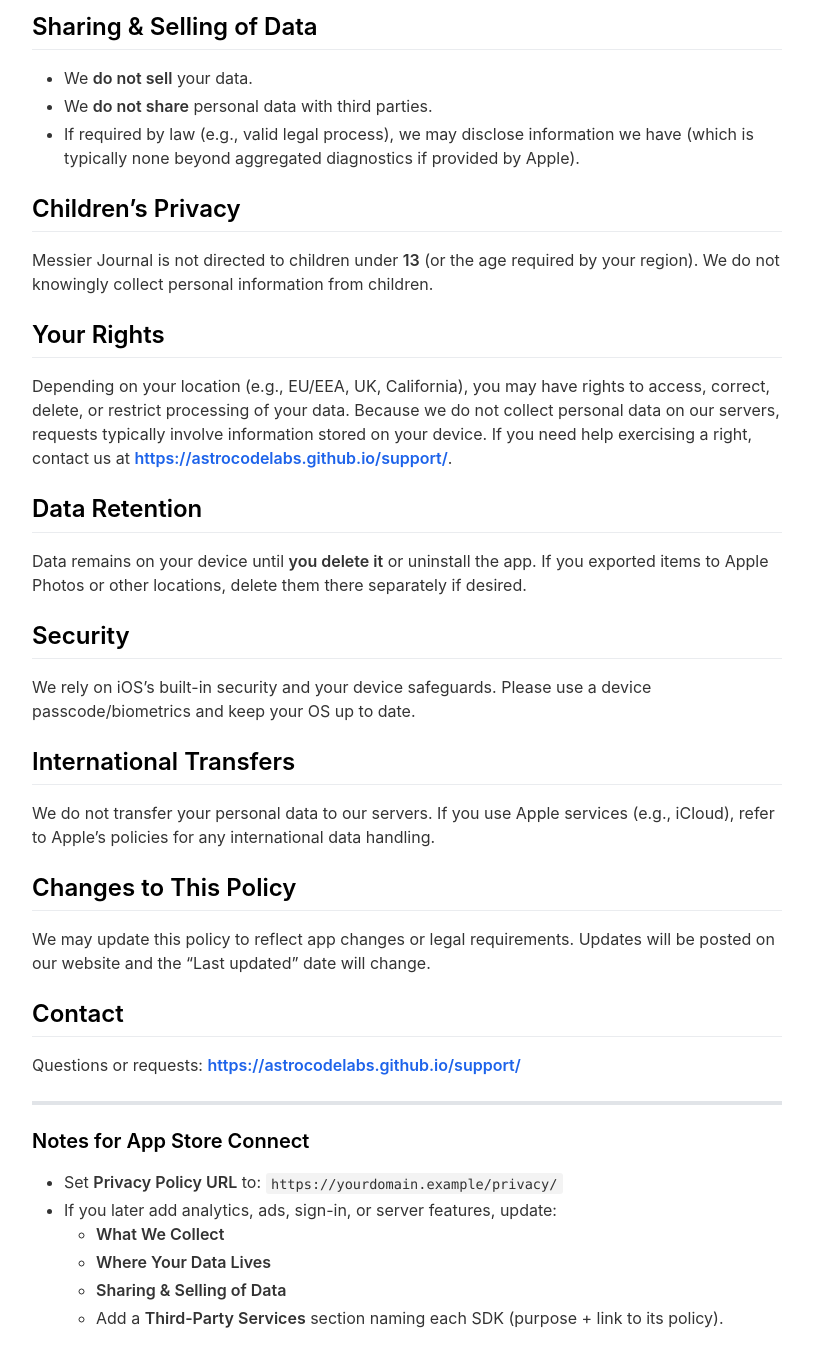
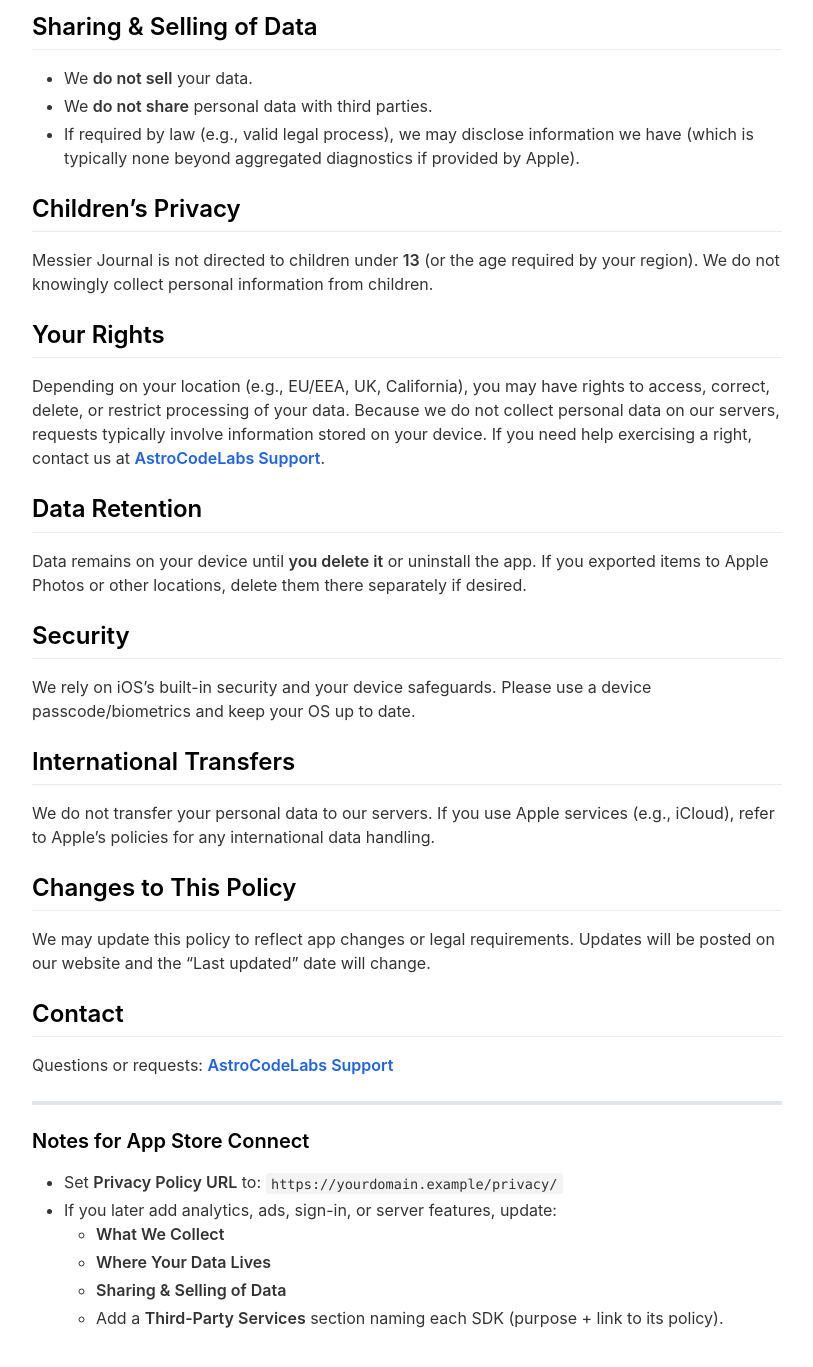
Before and after one commit to AstroCodeLabs/astrocodelabs.github.io, a Jekyll site: the page built from _pages/privacypolicy.md, in a window 1280 px wide and 1400 px high, scrolled down 1130 px. Shown: the top 1367 px of the window, without its empty margins (233-1046 px from the left). Built offline with Jekyll 4.4.1, drawn with Linux system fonts in a browser that asks for light colours; nearby versions of some CDN libraries; some of the changed lines change nothing that is shown; some of the changed text lies outside the part shown.

Commit message:
Update privacypolicy.md

```diff
--- a/_pages/privacypolicy.md
+++ b/_pages/privacypolicy.md
@@ -9,7 +9,7 @@
 
 **App:** Messier Journal
 **Developer:** Damon Degner (“we,” “us,” or “our”)
-**Contact:** [https://astrocodelabs.github.io/support/](AstroCodeLabs Support)
+**Contact:** [AstroCodeLabs Support](https://astrocodelabs.github.io/support/)
 **Website:** [https//:astrocodelab.github.io](https://astrocodelab.github.io)
 
 ---
@@ -43,7 +43,7 @@
 Messier Journal is not directed to children under **13** (or the age required by your region). We do not knowingly collect personal information from children.
 
 ## Your Rights
-Depending on your location (e.g., EU/EEA, UK, California), you may have rights to access, correct, delete, or restrict processing of your data. Because we do not collect personal data on our servers, requests typically involve information stored on your device. If you need help exercising a right, contact us at **[https://astrocodelabs.github.io/support/](AstroCodeLabs Support)**.
+Depending on your location (e.g., EU/EEA, UK, California), you may have rights to access, correct, delete, or restrict processing of your data. Because we do not collect personal data on our servers, requests typically involve information stored on your device. If you need help exercising a right, contact us at **[AstroCodeLabs Support](https://astrocodelabs.github.io/support/)**.
 
 ## Data Retention
 Data remains on your device until **you delete it** or uninstall the app. If you exported items to Apple Photos or other locations, delete them there separately if desired.
@@ -58,7 +58,7 @@
 We may update this policy to reflect app changes or legal requirements. Updates will be posted on our website and the “Last updated” date will change.
 
 ## Contact
-Questions or requests: **[https://astrocodelabs.github.io/support/](AstroCodeLabs Support)**
+Questions or requests: **[AstroCodeLabs Support](https://astrocodelabs.github.io/support/)**
 
 ---
 
```
